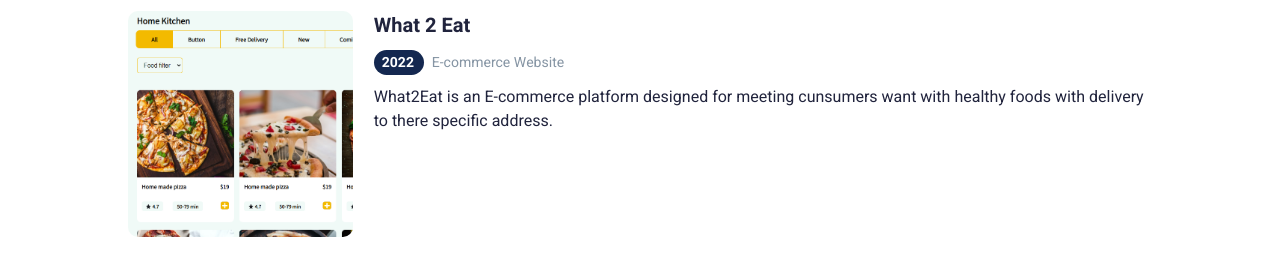
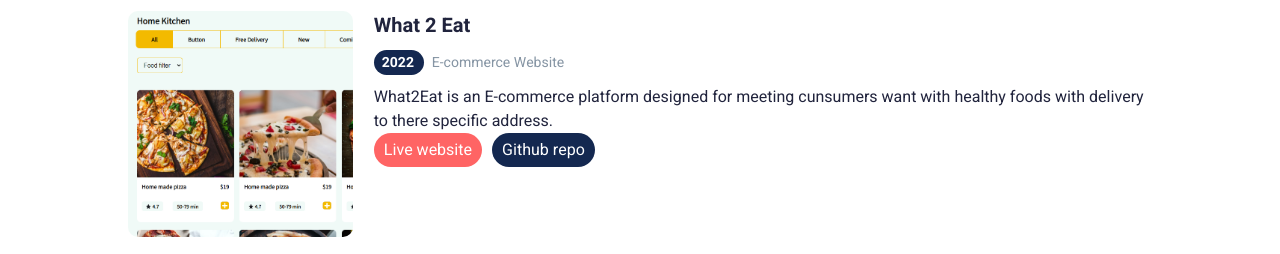
Before and after one commit to Linktoyinka/portfolio, a plain HTML site: page index.html in a window 1280 px wide. Shown: the part 940-1194 px from the top of the page. Drawn offline with Linux system fonts and the light colour scheme.

Commit message:
added repo and live url

```diff
--- a/index.html
+++ b/index.html
@@ -126,6 +126,9 @@
                         <!-- project snipest -->
                         What2Eat is an E-commerce platform designed for meeting cunsumers want with healthy foods with delivery to there specific address.
                     </p>
+                    <div class="view-link">
+                        <a class="live" target="_blank" href="https://what2eat-ola.netlify.app/">Live website</a><a class="repo" target="_blank" href="https://github.com/Linktoyinka/what-2-eat">Github repo</a>
+                    </div>
                 </div>
             </div><hr>
 
--- a/styles/index.css
+++ b/styles/index.css
@@ -303,6 +303,35 @@ progress {
     margin: 10px 0;
 }
 
+.view-link {
+    display: flex;
+    gap: 10px;
+}
+
+.live {
+    padding: 5px 10px;
+    background-color: #FF6464;
+    color: white;
+    border-radius: 20px;
+}
+
+.live:hover {
+    background-color: #FF6464;
+    color: white;
+}
+
+.repo {
+    padding: 5px 10px;
+    background-color: #142850;
+    color: white;
+    border-radius: 20px;
+}
+
+.repo:hover {
+    background-color: #142850;
+    color: white;
+}
+
 .contact-pg {
     display: flex;
     justify-content: space-around;
```
